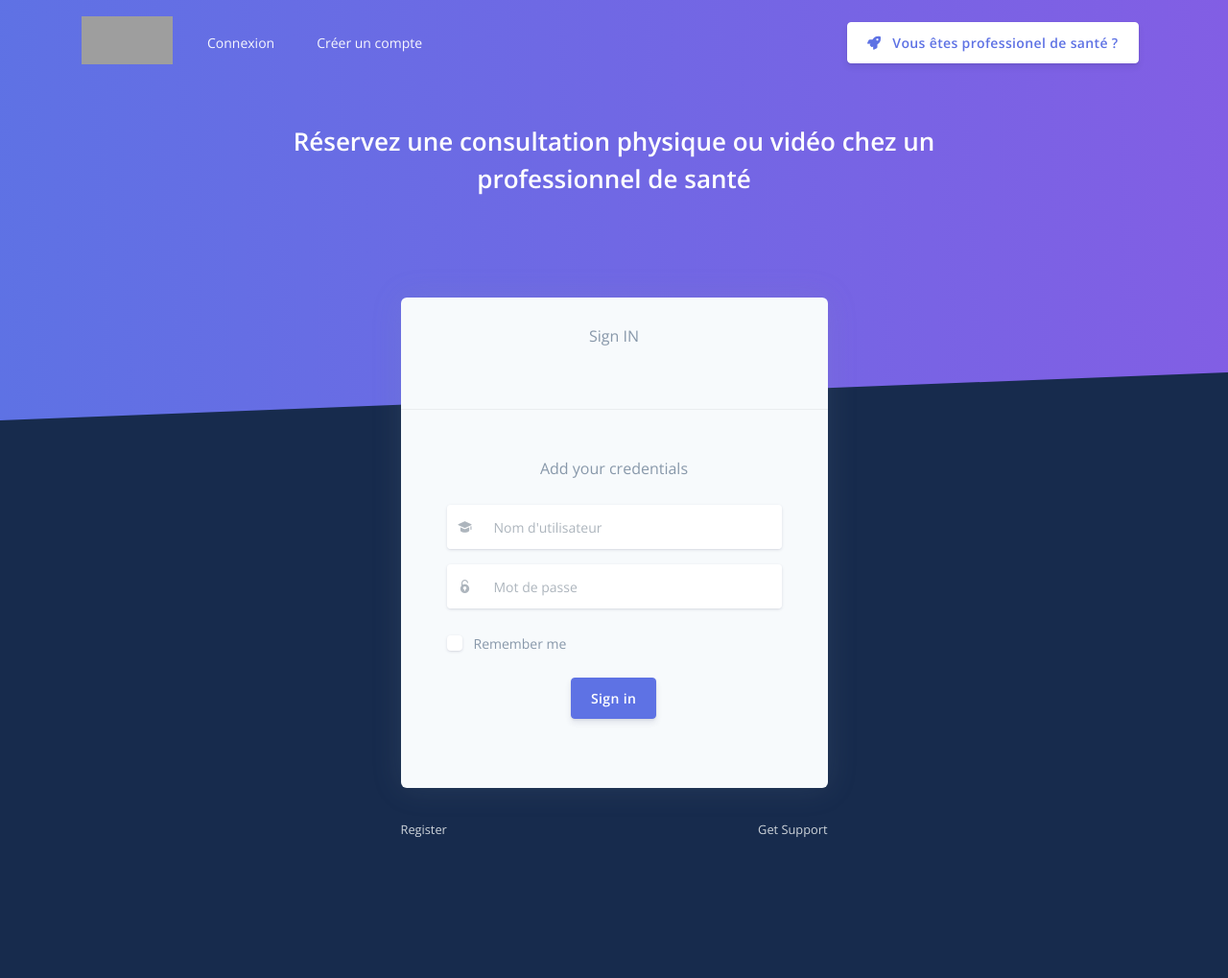
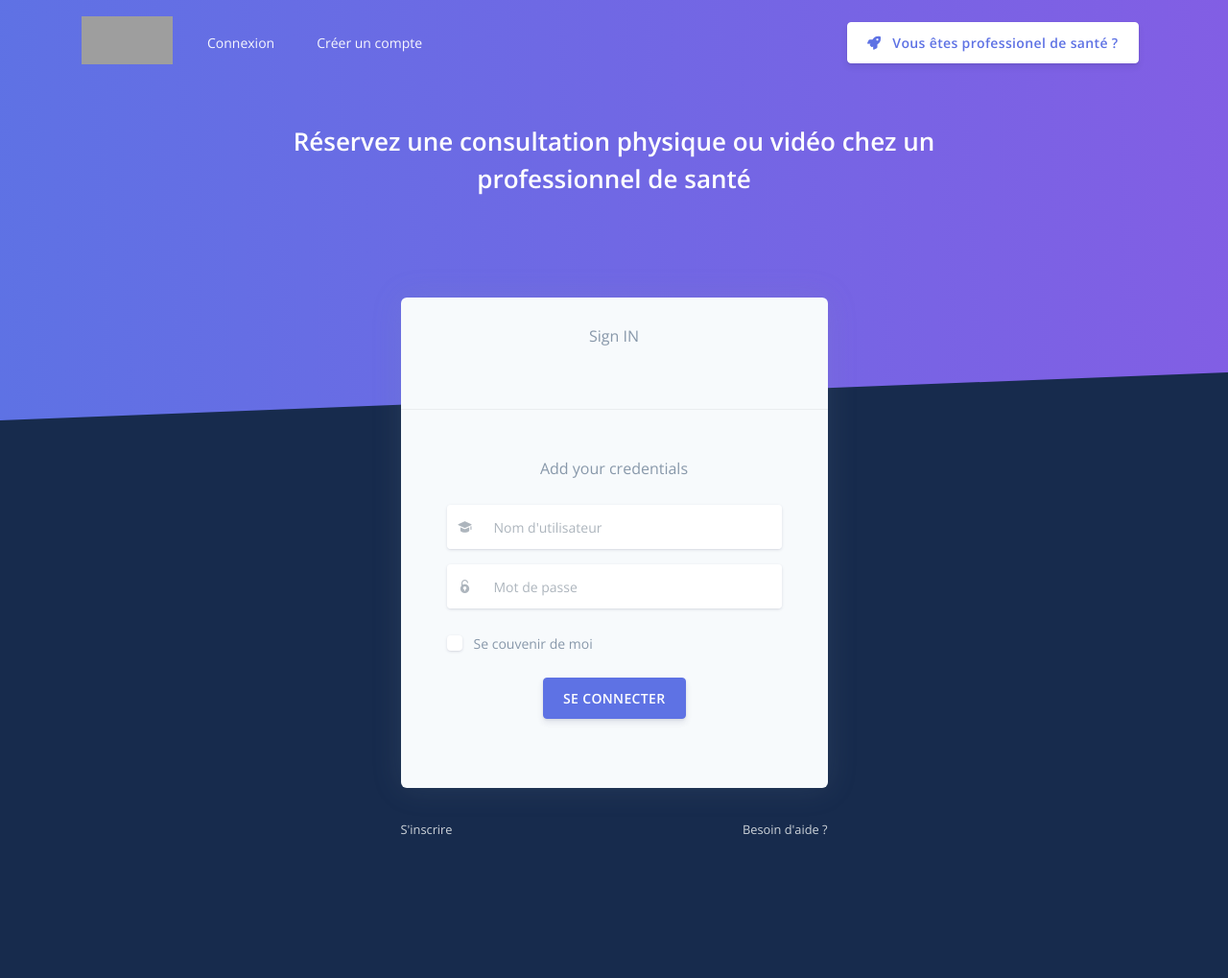
Before and after one commit to pierreribault/django-docto, a Django app: page /login/ in a window 1280 px wide. Shown: the whole page at 96% size. Run offline with Django 3.2, Linux system fonts and the light colour scheme; some libraries are stand-ins or nearby versions; grey boxes are pictures that could not be loaded.

Commit message:
Update login.html

```diff
--- a/apps/templates/accounts/login.html
+++ b/apps/templates/accounts/login.html
@@ -53,21 +53,21 @@
                 <div class="custom-control custom-control-alternative custom-checkbox">
                   <input class="custom-control-input" id=" customCheckLogin" type="checkbox">
                   <label class="custom-control-label" for=" customCheckLogin">
-                    <span class="text-muted">Remember me</span>
+                    <span class="text-muted">Se couvenir de moi</span>
                   </label>
                 </div>
                 <div class="text-center">
-                  <button type="submit" class="btn btn-primary my-4">Sign in</button>
+                  <button type="submit" class="btn btn-primary my-4 text-uppercase">Se connecter</button>
                 </div>
               </form>
             </div>
           </div>
           <div class="row mt-3">
             <div class="col-6">
-              <a href="{% url 'register' %}" class="text-light"><small>Register</small></a>
+              <a href="{% url 'register' %}" class="text-light"><small>S'inscrire</small></a>
             </div>
             <div class="col-6 text-right">
-              <a href="https://appseed.us/support" class="text-light"><small>Get Support</small></a>
+              <a href="https://appseed.us/support" class="text-light"><small>Besoin d'aide ?</small></a>
             </div>
           </div>
         </div>
```
